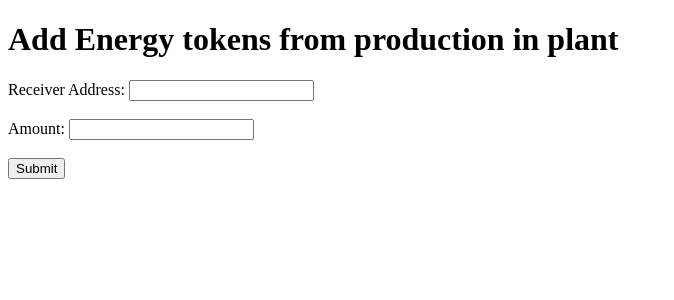
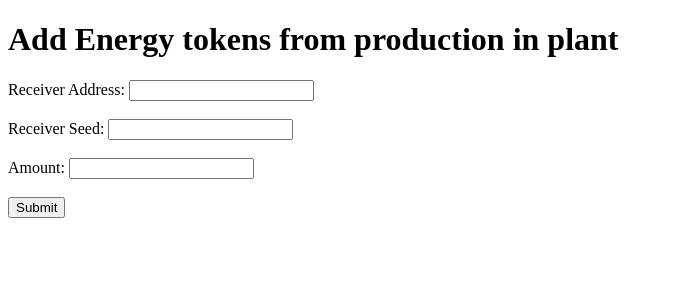
Before and after one commit to abhineetm13/blockchain_hackathon_2024, a Flask app: template app/templates/produce.html in a window 1280 px wide. Shown: the top 300 px of the page, without its empty margins (0-674 px from the left). Run offline with Flask 3, Linux system fonts and the light colour scheme; the template is opened without the code that fills it: most values are stand-ins (such as "Sample title", 1, 10 or a date in 2020); some libraries are stand-ins or nearby versions.

Commit message:
fixed the trustline issues in produce and consume

```diff
--- /dev/null
+++ b/app/cold_wallet.json
@@ -0,0 +1 @@
+{"classic_address": "rD2FfqQMSKWsn4bVsRvrZUXENU2uwxpefh", "seed": "sEd7qxnVBukfLwbJ4QivxWnjeXDWS7z"}
--- a/app/server.py
+++ b/app/server.py
@@ -1,6 +1,8 @@
 from flask import Flask, render_template
 from xrpl.clients import JsonRpcClient
 from xrpl.wallet import generate_faucet_wallet
+import os
+import json
 
 class COLORS:
     RED = "\033[91m"
@@ -13,10 +15,27 @@ class COLORS:
 CURRENCY = "KWH"
 LIMIT = 2000
 
+wallet_file_path = os.path.join(os.path.dirname(__file__), "cold_wallet.json")
+def save_wallet_to_file(wallet, file_path):
+    wallet_data = {
+        "classic_address": wallet.classic_address,
+        "seed": wallet.seed
+    }
+    with open(file_path, 'w') as f:
+        json.dump(wallet_data, f)
+
 client = JsonRpcClient("https://s.altnet.rippletest.net:51234/")
-cold_wallet = generate_faucet_wallet(client, debug=True)
-print(f"{COLORS.GREY}Created cold wallet with address: {cold_wallet.classic_address}{COLORS.RESET} and seed: {cold_wallet.seed}")
-cold_wallet_address = "rJvbDGN6ZEKDrdpjYwFzRpu5HbVNATBbkV"
+
+cold_wallet = None
+if not os.path.exists(wallet_file_path) or os.stat(wallet_file_path).st_size == 0:
+    cold_wallet = generate_faucet_wallet(client, debug=True)
+    save_wallet_to_file(cold_wallet, wallet_file_path)
+    print(f"{COLORS.GREY}Created cold wallet with address: {cold_wallet.classic_address}{COLORS.RESET} and seed: {cold_wallet.seed}")
+else:
+    with open(wallet_file_path, 'r') as f:
+        wallet_data = json.load(f)
+        cold_wallet = type('Wallet', (object,), wallet_data)
+        print(f"{COLORS.GREY}Loaded cold wallet with address: {cold_wallet.classic_address}{COLORS.RESET} and seed: {cold_wallet.seed}")
 
 
 
@@ -34,11 +53,12 @@ def send():
 
 @app.route('/producer/produce')
 def produce():
-    return render_template('produce.html', cold_wallet_addres=cold_wallet.classic_address, cold_wallet_seed=cold_wallet.seed)
+    # print(f"{COLORS.GREEN}Cold wallet address: {cold_wallet.classic_address}{COLORS.RESET}")
+    return render_template('produce.html', cold_wallet_address=cold_wallet.classic_address, cold_wallet_seed=cold_wallet.seed)
 
 @app.route('/consumer/consume')
 def consume():
-    return render_template('consume.html', cold_wallet_address=cold_wallet.classic_address)
+    return render_template('consume.html', cold_wallet_address=cold_wallet.classic_address, cold_wallet_seed=cold_wallet.seed)
     # return render_template('consume.html', cold_wallet_address=cold_wallet_address)
 
 @app.route('/balence')
--- a/app/static/scripts/transactions.js
+++ b/app/static/scripts/transactions.js
@@ -100,7 +100,7 @@ async function processForm(_userAddress, _userSeed, _receiverAddress, _amount, t
         await sendTransactionRequest(getClient(), userSeed, receiverAddress, amount);
     } else {
         if(trust_transfer){
-            await sendNewTrustlineRequest(await getClient(), userSeed, receiverAddress);
+            await sendNewTrustlineRequest(await getClient(), _receiverSeed, userAddress);
             transaction.style.display = 'block';
             document.getElementById('transaction-button').style.display = 'none';
             await sendTransactionRequest(getClient(), userSeed, receiverAddress, amount);
--- a/app/templates/consume.html
+++ b/app/templates/consume.html
@@ -39,12 +39,13 @@
         document.querySelector('form').addEventListener('submit', async function(event) {
             event.preventDefault();
 
-            const receiverAddress = "{{ cold_wallet_address }}";
+            const coldWalletAddress = "{{ cold_wallet_address }}";
+            const coldWalletSeed = "{{ cold_wallet_seed }}";
             const userAddress = document.getElementById('user_address').value;
             const userSeed = document.getElementById('user_seed').value;
             const amount = document.getElementById('amount').value;
 
-            processForm(userAddress, userSeed, receiverAddress, amount, true);
+            processForm(userAddress, userSeed, coldWalletAddress, amount, true, coldWalletSeed);
 
         });
     </script>
--- a/app/templates/produce.html
+++ b/app/templates/produce.html
@@ -12,6 +12,9 @@
         <form action="/submit_transaction" method="post">
             <label for="receiver_address">Receiver Address:</label>
             <input type="text" id="receiver_address" name="receiver_address" required><br><br>
+
+            <label for="receiver_seed">Receiver Seed:</label>
+            <input type="text" id="receiver_seed" name="receiver_seed"><br><br>
 
             <label for="amount">Amount:</label>
             <input type="number" id="amount" name="amount" min="0" required><br><br>
@@ -36,11 +39,15 @@
             event.preventDefault();
 
             const receiverAddress = document.getElementById('receiver_address').value;
+            const receiverSeed = document.getElementById('receiver_seed').value;
             const userAddress = "{{ cold_wallet_address }}";
             const userSeed = "{{ cold_wallet_seed }}";
             const amount = document.getElementById('amount').value;
 
-        processForm(userAddress, userSeed, receiverAddress, amount, true);
+
+            console.log("user wallet details: ", userAddress, userSeed);
+
+            processForm(userAddress, userSeed, receiverAddress, amount, true, receiverSeed);
 
         });
         </script>
```
Lines whose indentation alone changed are shown as unchanged.
